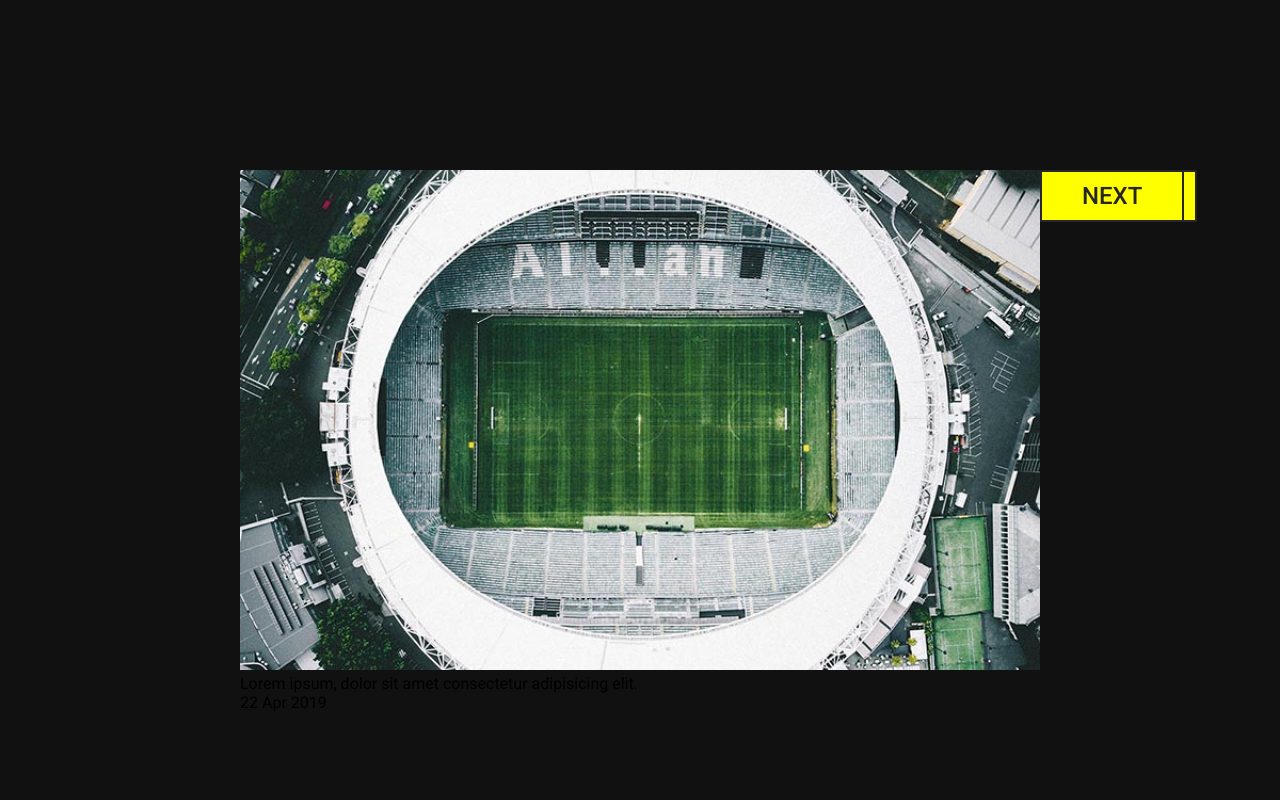
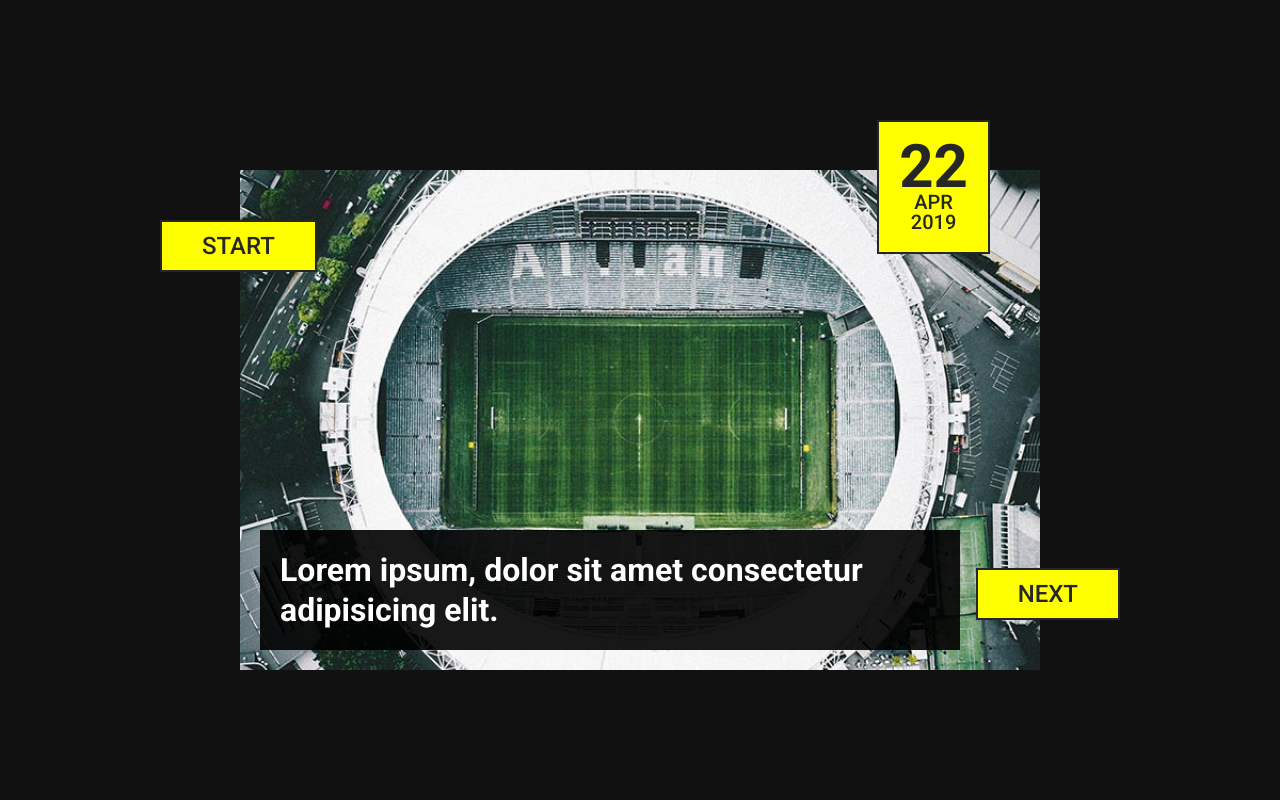
Before and after one commit to ark47/landing-page-css-design, a plain HTML site: page index.html in a window 1280 px wide. Shown: the part 780-1580 px from the top of the page. Drawn offline with Linux system fonts and the light colour scheme.

Commit message:
Added scroll behavior and btn class styles.

```diff
--- a/style.css
+++ b/style.css
@@ -1,3 +1,6 @@
+* {
+    scroll-behavior: smooth;
+}
 body {
     margin: 0;
     padding: 0;
@@ -60,7 +63,6 @@
 
 .post .btn {
     position: absolute;
-
     border: 2px solid #262626;
     color: #262626;
     background: #ff0;
@@ -70,3 +72,57 @@
     font-weight: 500;
     text-transform: uppercase;
 }
+
+.post .btn.prev {
+    top: 50px;
+    left: -80px;
+}
+
+.post .btn.next {
+    bottom: 50px;
+    right: -80px;
+}
+
+.post-title {
+    position: absolute;
+    background: rgba(0,0,0,.9);
+    color: #fff;
+    bottom: 20px;
+    left: 20px;
+    font-size: 32px;
+    font-weight: 600;
+    line-height: 40px;
+    padding: 20px;
+    width: calc(100% - 100px);
+    box-sizing: border-box;
+}
+
+.post-date {
+    position: absolute;
+    border: 2px solid #262626;
+    top: -50px;
+    right: 50px;
+    background: #ff0;
+    padding: 20px;
+    color: #262626;
+}
+
+.post-date span {
+    display: block;
+    text-align: center;
+    line-height: 40px;
+    text-transform: uppercase;
+}
+
+.post-date span:nth-child(1) {
+    font-size: 60px;
+    font-weight: 700;
+    margin: 5px 0;
+}
+
+.post-date span:nth-child(2),
+.post-date span:nth-child(3) {
+    font-size: 20px;
+    font-weight: 500;
+    line-height: 20px;
+}
```
